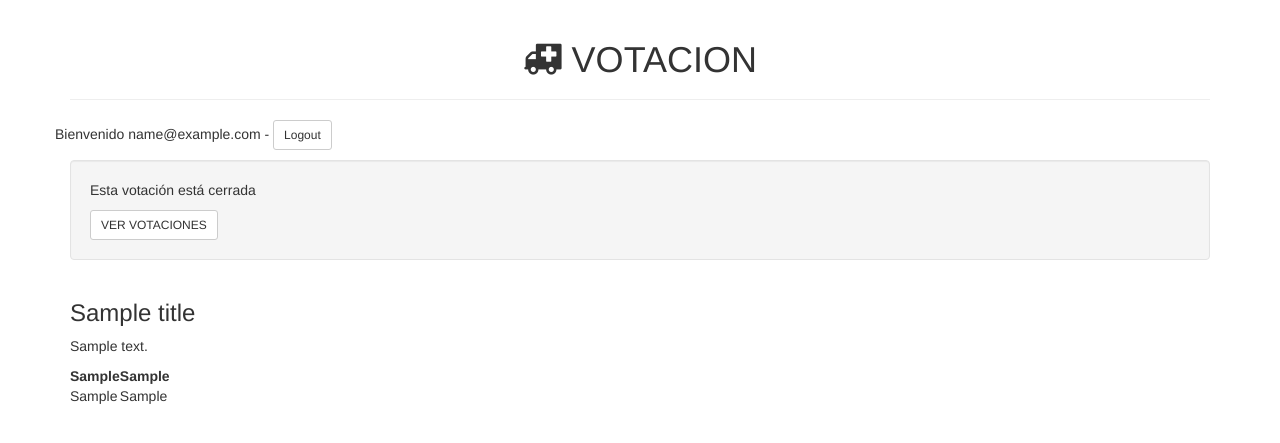
After one commit to dongerardor/voting_app, a Node server app: template views/voting_closed.ejs in a window 1280 px wide. The commit adds this page. Shown: the top 443 px of the page. Run offline with Node 20, Linux system fonts and the light colour scheme; tables that the repository leaves empty hold one stand-in row (values such as "Sample post"); the template is opened without the code that fills it: values that come from a table or form of the project are taken from there, most other values are stand-ins (such as "Sample title", 1, 10 or a date in 2020); some libraries are stand-ins or nearby versions.

Commit message:
ajustes en la votacion

```diff
--- a/app/models/voting.js
+++ b/app/models/voting.js
@@ -11,9 +11,7 @@ var votingSchema = mongoose.Schema({
 	optionA		: String,
 	optionB		: String,
 	result_a	: Number,
-	result_b 	: Number,
-	date_open	: Date,
-	date_close  : Date
+	result_b 	: Number
 });
 
 // create the model for voting and expose it to our app
--- a/todo.txt
+++ /dev/null
@@ -1,3 +0,0 @@
-
-
--habilitar la votacion siempre dentro del rango de fechas establecidos
--- /dev/null
+++ b/views/voting_closed.ejs
@@ -0,0 +1,53 @@
+<!doctype html>
+<html>
+<head>
+    <title>Voting app - List</title>
+
+
+    <script src="https://code.jquery.com/jquery-2.1.3.min.js"></script>
+
+    <link rel="stylesheet" href="//netdna.bootstrapcdn.com/bootstrap/3.0.2/css/bootstrap.min.css">
+    <link rel="stylesheet" href="//netdna.bootstrapcdn.com/font-awesome/4.0.3/css/font-awesome.min.css">
+
+
+</head>
+<body>
+<div class="container">
+
+    <div class="page-header text-center">
+        <h1><span class="fa fa-ambulance"></span> VOTACION</h1>
+    </div>
+
+    <div class="row">
+
+        <p>Bienvenido <%= user.local.email %> - <a href="/logout" class="btn btn-default btn-sm">Logout</a></p>
+
+        <!-- LOCAL INFORMATION -->
+        <div class="col-sm-12">
+            <div class="well">
+                <p>Esta votación está cerrada</p>
+                <a href='/voting_list' class="btn btn-default btn-sm">VER VOTACIONES</a>
+            </div>
+        </div>
+    </div>
+
+    <div class="row">
+        <div class="col-sm-12">
+            <h3><%= title %></h3>
+            <p><%= comment %></p>
+            <table>
+                <tr>
+                    <th><%= optionA %></th>
+                    <th><%= optionB %></th>
+                </tr>
+                <tr>
+                    <td id="result_a"><%= result_a %></td>
+                    <td id="result_b"><%= result_b %></td>
+                </tr>
+            </table>
+        </div>
+    </div>
+
+</div>
+</body>
+</html>
--- a/views/voting_list.ejs
+++ b/views/voting_list.ejs
@@ -75,8 +75,6 @@
                     <th>optionB</th>
                     <th>Resultado A</th>
                     <th>Resultado B</th>
-                    <th>Abre</th>
-                    <th>Cierra</th>
                     <th>Editar</th>
                 </tr>
 
@@ -90,8 +88,6 @@
                     <td><%= voting[i].optionB %></td>
                     <td class="result_a"></td>
                     <td class="result_b"></td>
-                    <td><%= voting[i].date_open %></td>
-                    <td><%= voting[i].date_close %></td>
                     <td>
                         <a href='/voting_create_update/<%= voting[i].id %>'>Editar</a>
                         <br>
--- a/views/voting_list_voter.ejs
+++ b/views/voting_list_voter.ejs
@@ -74,8 +74,6 @@
                     <th>optionB</th>
                     <th>Resultado A</th>
                     <th>Resultado B</th>
-                    <th>Abre</th>
-                    <th>Cierra</th>
                 </tr>
 
                 <% for(var i=0; i<voting.length; i++) { %>
@@ -88,8 +86,6 @@
                     <td><%= voting[i].optionB %></td>
                     <td class="result_a"></td>
                     <td class="result_b"></td>
-                    <td><%= voting[i].date_open %></td>
-                    <td><%= voting[i].date_close %></td>
                 </tr>
                 <% } %>
             </table>
```
Also changed, not shown: app/routes.js (+6 -23 lines), views/voting_create_update.ejs (+2 -19 lines).
